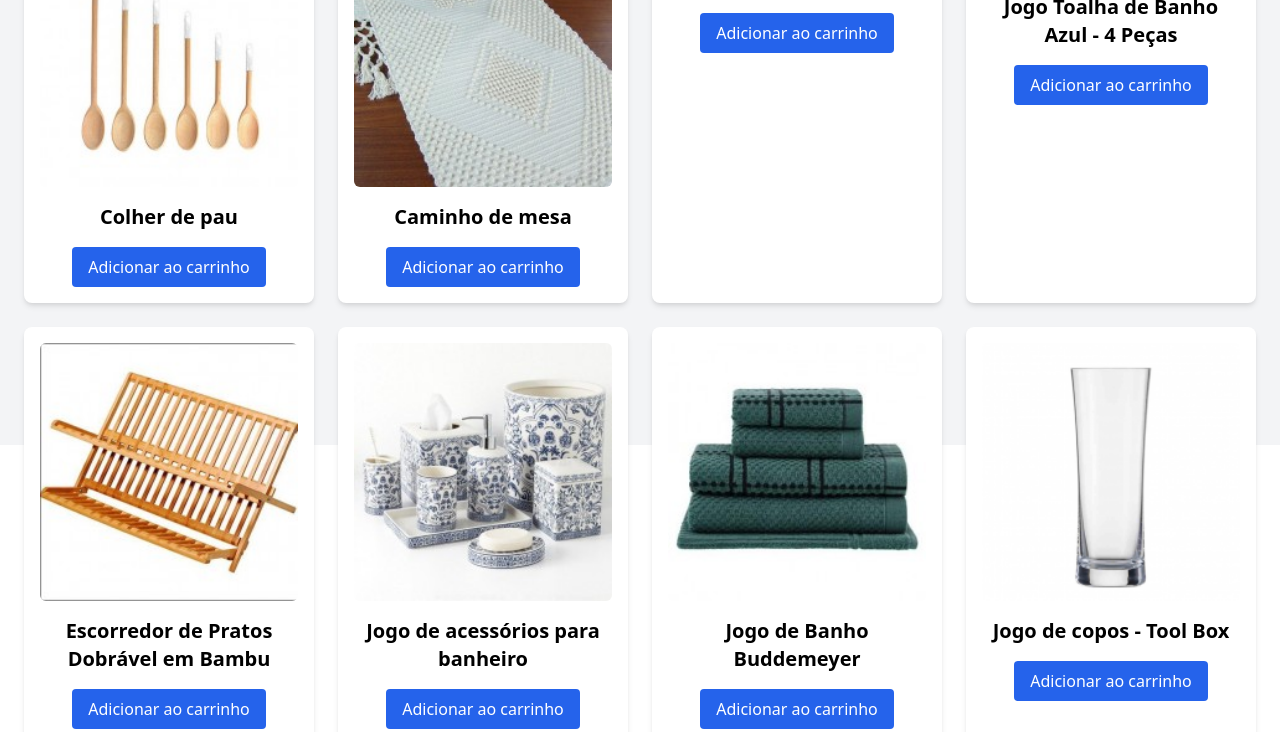
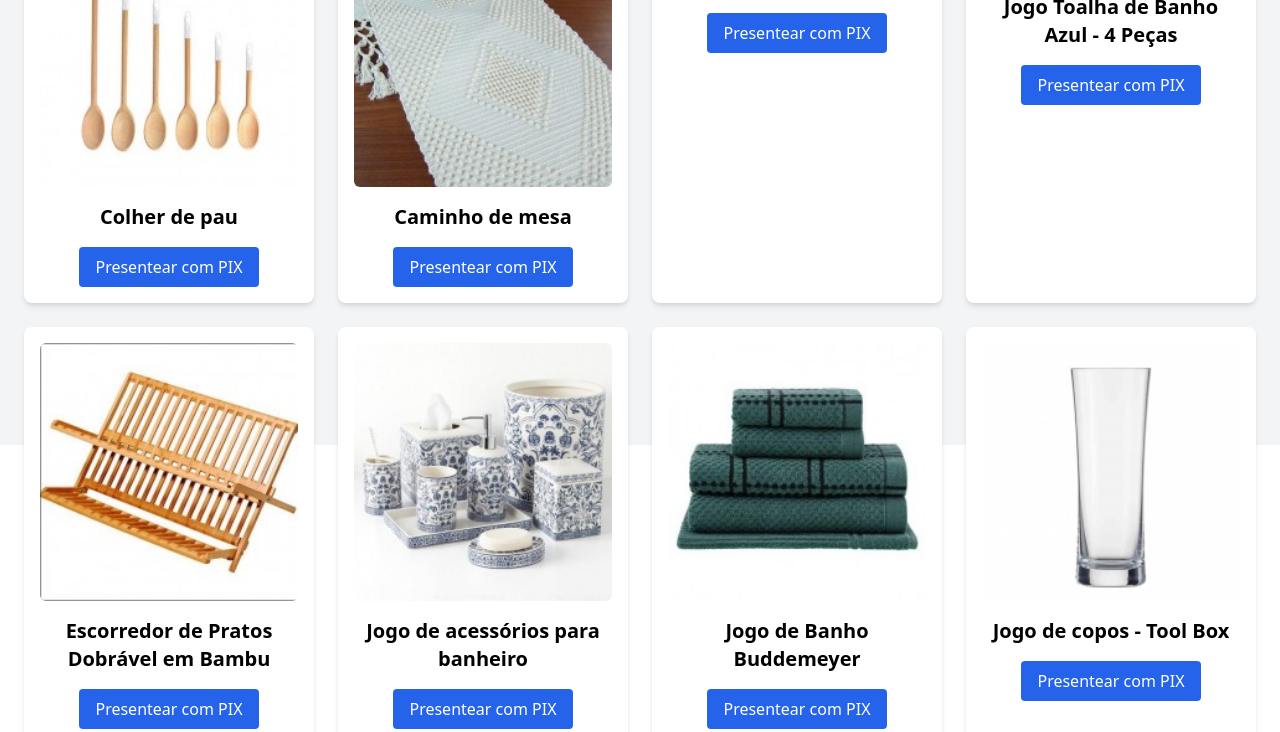
Before and after one commit to luiggisales/leticiaefranklin, a plain HTML site: page index.html in a window 1280 px wide. Shown: the part 355-1087 px from the top of the page. Drawn offline with nearby package versions, Linux system fonts and the light colour scheme.

Commit message:
Update index.html

```diff
--- a/index.html
+++ b/index.html
@@ -166,7 +166,7 @@
         item.appendChild(nome);
 
         const button = document.createElement('button');
-        button.textContent = "Adicionar ao carrinho";
+        button.textContent = "Presentear com PIX";
         button.classList.add('mt-4', 'bg-blue-600', 'text-white', 'py-2', 'px-4', 'rounded', 'hover:bg-blue-700');
 
         // Adiciona evento de clique ao botão
```
